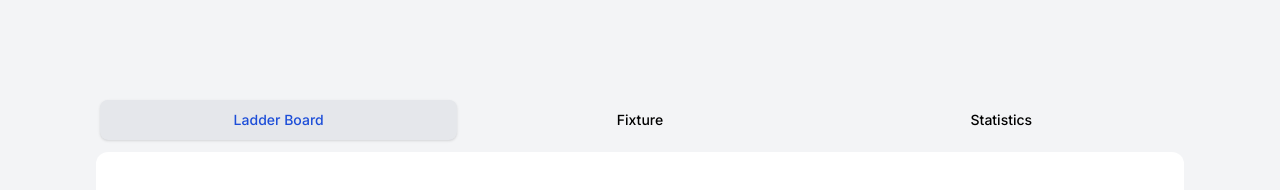
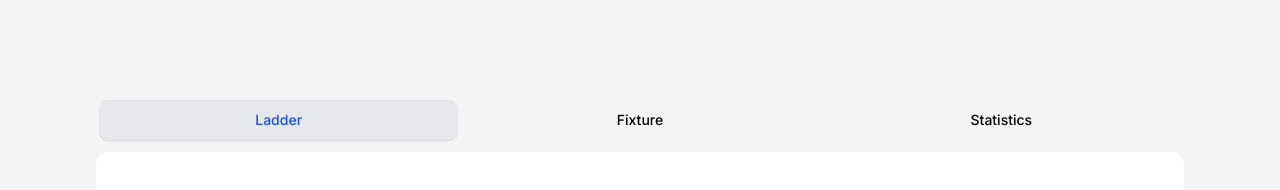
Before and after one commit to faznaa/automation-football-frontend, a Next.js app: page / in a window 1280 px wide. Shown: the top 190 px of the page. Built offline with nearby package versions, Linux system fonts and the light colour scheme.

Commit message:
edit ladder

```diff
--- a/src/pages/index.tsx
+++ b/src/pages/index.tsx
@@ -11,7 +11,7 @@ function classNames(...classes:any) {
 }
 
 export default function Home() {
-  const categories =[ 'Ladder Board', 'Fixture','Statistics']
+  const categories =[ 'Ladder', 'Fixture','Statistics']
   return (
     <main
       className={`flex min-h-screen flex-col items-center justify-between p-24 bg-gray-100 text-black ${inter.className}`}
```
